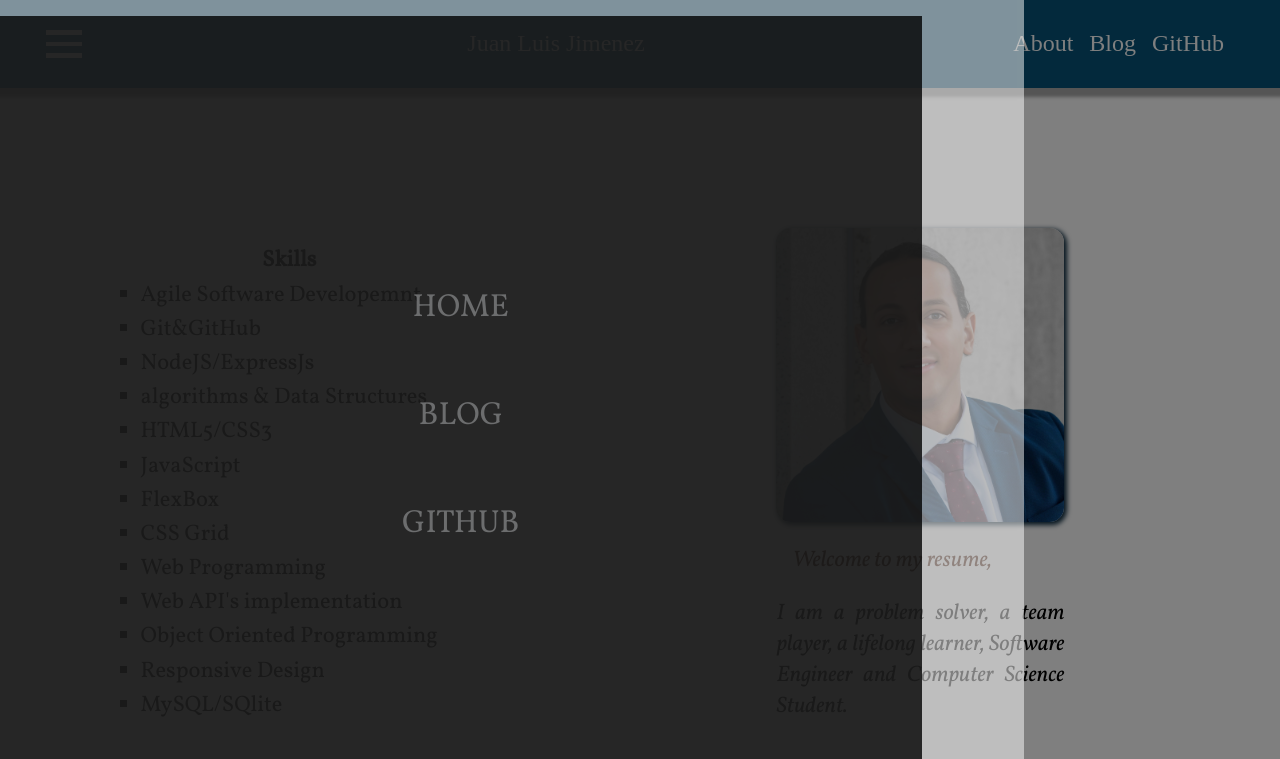
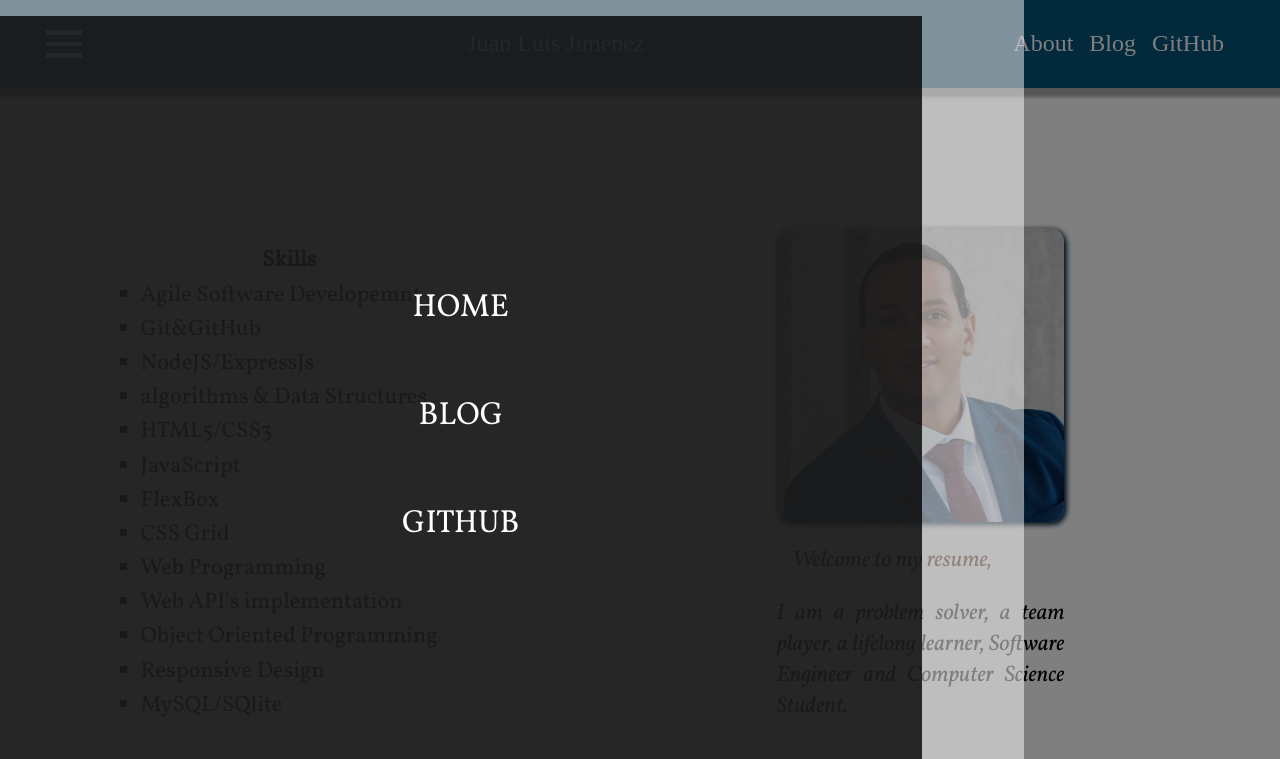
Before and after one commit to juanluisja1/juanluisja--portafolio-blog-open, a plain HTML site: page index.html in a window 1280 px wide. Both pictures are taken after a click on the button 64 px from the left and 43 px from the top of the page. Shown: the top 759 px of the page. Drawn offline with Linux system fonts and the light colour scheme; a web font is replaced by a local one.

Commit message:
side-menu-color

```diff
--- a/share.css
+++ b/share.css
@@ -195,7 +195,7 @@
     text-transform: uppercase;
 
     text-decoration: none;
-    color: rgb(108, 109, 110);
+    color: white;
     padding: 1rem 1.5rem;
     border-radius: 3px;
 
```
